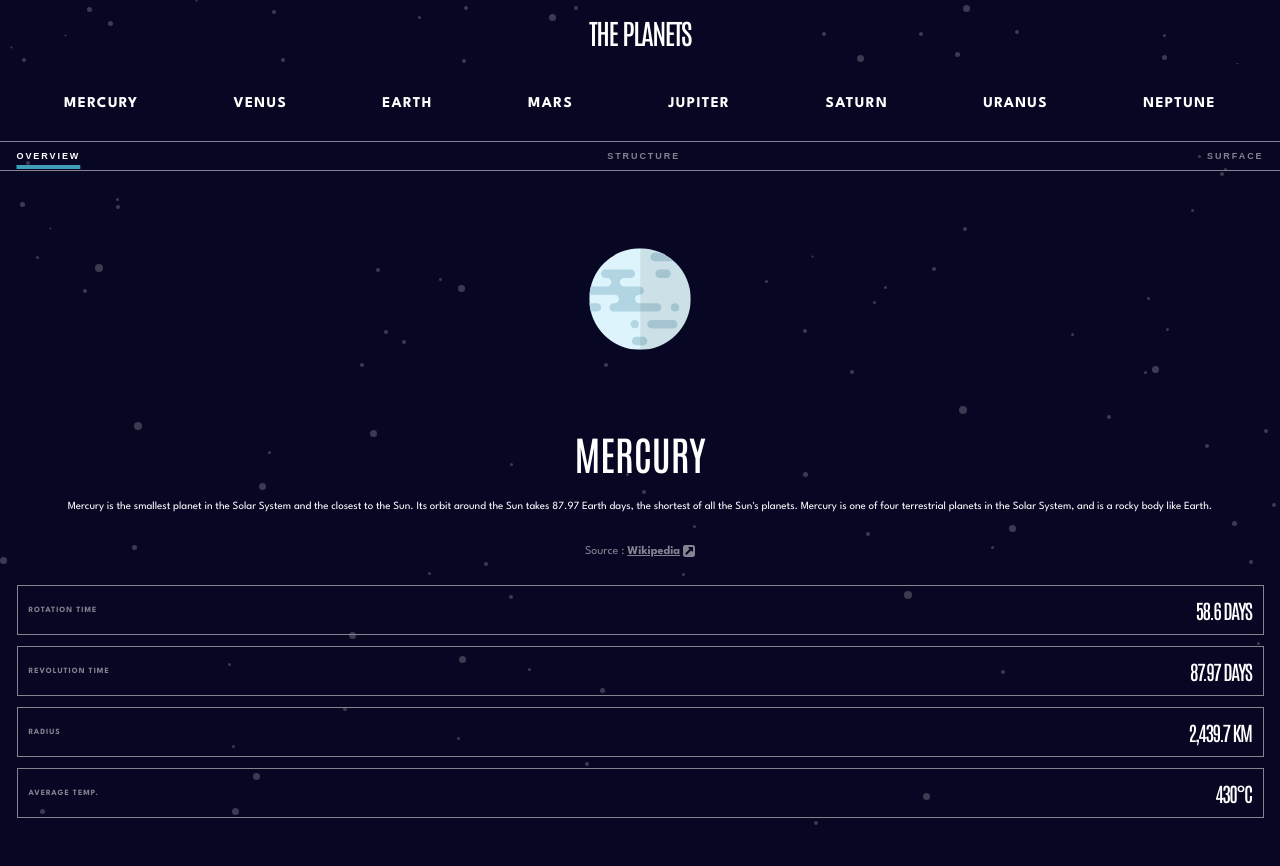
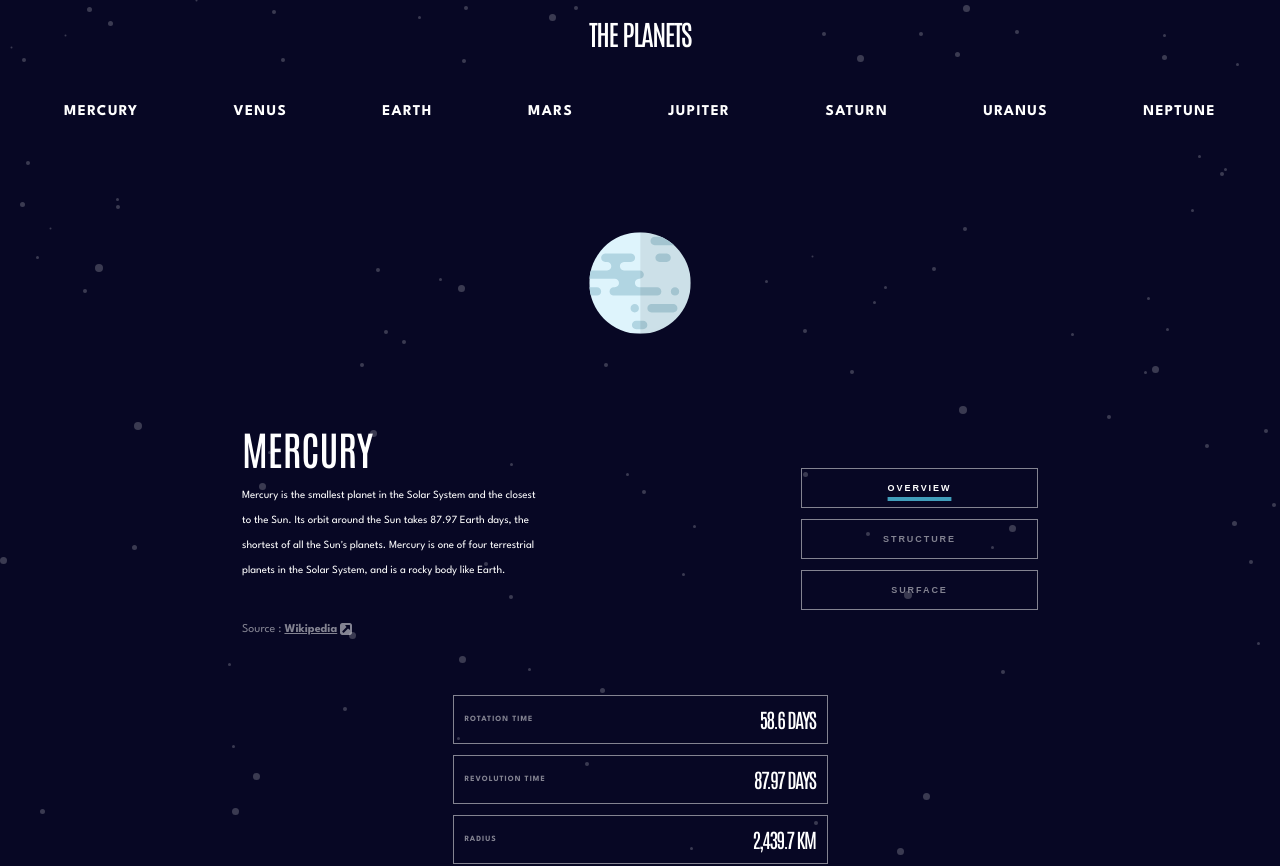
Before and after one commit to jasonkartz/planets-fact-site, a React (Create React App) app: page / in a window 1280 px wide. Shown: the top 866 px of the page. Before the commit the page ends 845 px from the top, so only its background shows below. Built offline with nearby package versions, Linux system fonts and the light colour scheme.

Commit message:
tablet styles in progress

```diff
--- a/src/index.css
+++ b/src/index.css
@@ -62,6 +62,7 @@ body {
   font-family: 'League Spartan', Verdana, Geneva, Tahoma, sans-serif;
   color: white;
   font-size: 11px;
+  line-height: 25px;
   text-align: center;
   background-color: var(--midnight-blue);
   background-image: url("../public/assets/background-stars.svg");
@@ -103,7 +104,7 @@ h4 {
 
 header h2 {
   border-bottom: var(--border);
-  padding: .5em;
+  padding: .75em;
   font-size: 28px;
   display: flex;
   justify-content: space-between;
@@ -165,7 +166,7 @@ nav ul li:hover :last-child {
 }
 
 menu {
-  padding: 0 1.5em;
+  padding: 0 2em;
   display: flex;
   justify-content: space-between;
   border-bottom: var(--border);
@@ -263,7 +264,10 @@ menu {
   top: 9em;
 }
 .info-text {
-  padding: 0 1.5em;
+
+  max-width: 500px;
+  margin: auto;
+  padding: 0 2em;
   display: flex;
   flex-direction: column;
   gap: 2em;
@@ -300,6 +304,9 @@ cite a:last-child :first-child {
   display: flex;
   justify-content: space-between;
   align-items: center;
+  min-width: 375px;
+  max-width: 500px;
+  margin: auto;
 }
 
 /* Tablet styles */
@@ -313,6 +320,7 @@ cite a:last-child :first-child {
     display: block;
     position: relative;
     z-index: 0;
+    border: none;
   }
   nav ul {
     display: flex;
@@ -330,4 +338,31 @@ cite a:last-child :first-child {
   .chevron-icon {
     display: none;
   }
+
+  .info-section {
+    display: grid;
+    grid: [row1-start] "planet planet" 1fr [row1-end]
+          [row2-start] "text menu" 1fr [row2-end];
+    justify-content: space-evenly;
+  }
+  .img-planet-container {
+    grid-area: planet;
+  }
+  .info-text {
+    grid-area: text;
+    text-align: left;
+    width: 339px;
+  }
+  menu {
+    grid-area: menu;
+    border: none;
+    flex-direction: column;
+    justify-content: center;
+    gap: 1em;
+    width: 281px;
+  }
+  menu button {
+    border: var(--border);
+    height: 40px;
+  }
 }
```
